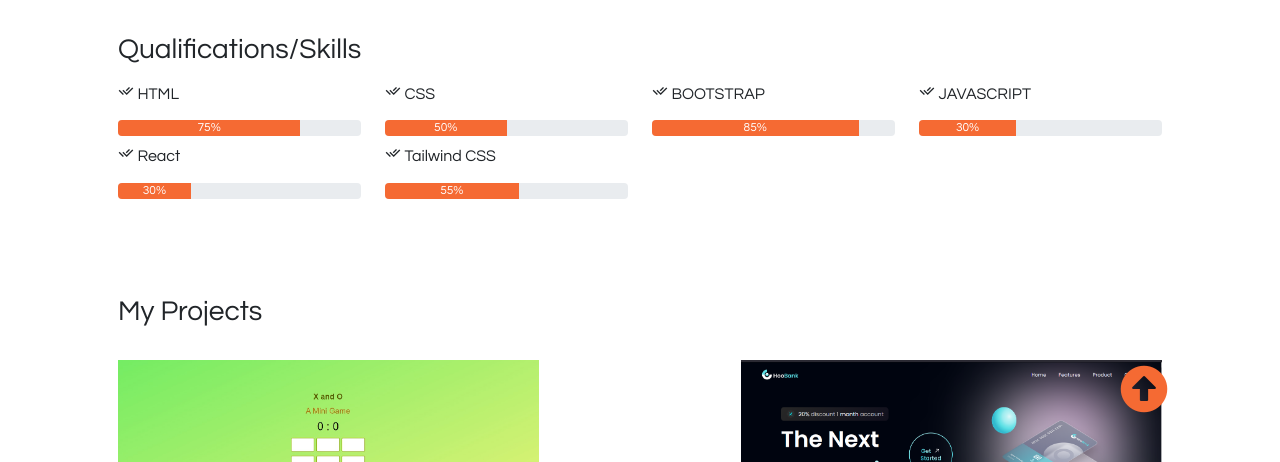
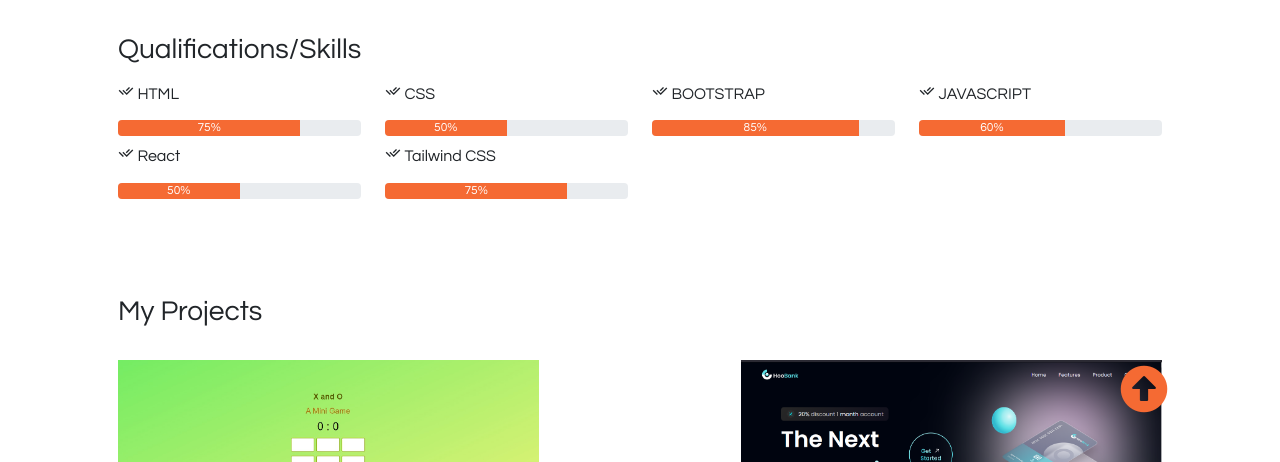
Before and after one commit to judeebeke/portfolio_site, a plain HTML site: page index.html in a window 1280 px wide. Shown: the part 338-800 px from the top of the page. Drawn offline with Linux system fonts and the light colour scheme; a script that the page names is missing.

Commit message:
Updated Homepage

```diff
--- a/index.html
+++ b/index.html
@@ -69,11 +69,15 @@
                   ></a>
                             </li>
                             <li>
-                                <a href="https://twitter.com/JudeEbeke" target="__blank" class="text-decoration-none text-gray"><i class="fab fa-twitter fa-1x"></i
+                                <a href="https://twitter.com/techie_genie" target="__blank" class="text-decoration-none text-gray"><i class="fab fa-twitter fa-1x"></i
                   ></a>
                             </li>
                             <li>
-                                <a href="https://github.com/judeebeks" target="__blank" class="text-decoration-none text-gray"><i class="fab fa-github fa-1x"></i
+                                <a href="https://github.com/judeebeke" target="__blank" class="text-decoration-none text-gray"><i class="fab fa-github fa-1x"></i
+                  ></a>
+                            </li>
+                            <li>
+                                <a href="https://www.linkedin.com/in/jude-ebeke-b67813223" target="__blank" class="text-decoration-none text-gray"><i class="fa fa-linkedin fa-1x"></i
                   ></a>
                             </li>
                         </ul>
@@ -135,8 +139,8 @@
                     </li>
                 </ul>
                 <div class="progress">
-                    <div class="progress-bar bg-main" role="progressbar" style="width: 40%" aria-valuenow="40" aria-valuemin="0" aria-valuemax="100">
-                        30%
+                    <div class="progress-bar bg-main" role="progressbar" style="width: 60%" aria-valuenow="60" aria-valuemin="0" aria-valuemax="100">
+                        60%
                     </div>
                 </div>
             </div>
@@ -147,8 +151,8 @@
                     </li>
                 </ul>
                 <div class="progress">
-                    <div class="progress-bar bg-main" role="progressbar" style="width: 30%" aria-valuenow="30" aria-valuemin="0" aria-valuemax="100">
-                        30%
+                    <div class="progress-bar bg-main" role="progressbar" style="width: 50%" aria-valuenow="50" aria-valuemin="0" aria-valuemax="100">
+                        50%
                     </div>
                 </div>
             </div>
@@ -159,8 +163,8 @@
                     </li>
                 </ul>
                 <div class="progress">
-                    <div class="progress-bar bg-main" role="progressbar" style="width: 55%" aria-valuenow="55" aria-valuemin="0" aria-valuemax="100">
-                        55%
+                    <div class="progress-bar bg-main" role="progressbar" style="width: 75%" aria-valuenow="75" aria-valuemin="0" aria-valuemax="100">
+                        75%
                     </div>
                 </div>
             </div>
```
